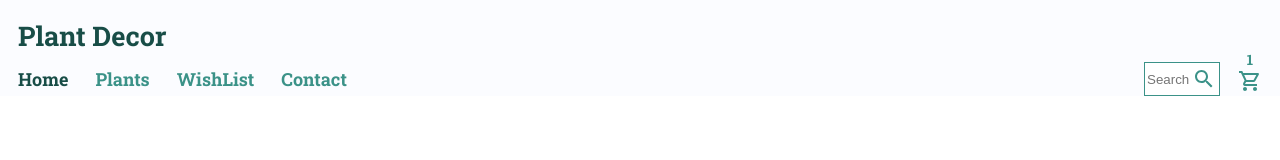
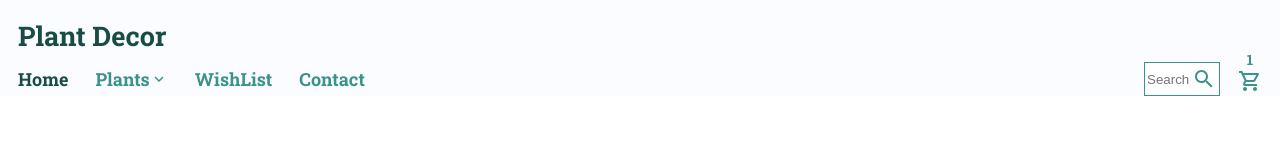
Before and after one commit to khuynh0101/online-store, a React (Create React App) app: page / in a window 1280 px wide. Shown: the top 160 px of the page. Built offline with nearby package versions, Linux system fonts and the light colour scheme.

Commit message:
restructured

```diff
--- a/package.json
+++ b/package.json
@@ -7,8 +7,8 @@
     "@testing-library/react": "^9.5.0",
     "@testing-library/user-event": "^7.2.1",
     "autoprefixer": "^9.8.0",
-    "react": "^16.13.1",
-    "react-dom": "^16.13.1",
+    "react": "^16.8.0",
+    "react-dom": "^16.8.0",
     "react-router-dom": "^5.2.0",
     "react-scripts": "3.4.1"
   },
--- a/src/App.js
+++ b/src/App.js
@@ -1,34 +1,40 @@
 import React, { useState } from 'react';
 import './App.css';
-import menuObject from './data/menu.json';
+import { BrowserRouter as Router } from 'react-router-dom';
+import { Layout } from './components/Layout/Layout';
+import { NavStateProvider } from './components/Providers/NavState';
 
-import { Layout } from './components/Layout/Layout';
-function App() {
-  const [menu, setMenu] = useState(menuObject);
+const App = () => {
+  //  const history = useHistory();
+  // const [menu, setMenu] = useState(menuObject);
 
-  const handleMenuItemClick = (event, index) => {
-    event.preventDefault();
+  //const handleMenuItemClick = (event, index) => {
+  //   event.preventDefault();
+  //   console.log(history);
+  //   history.push('/home');
 
-    let menuItems = [...menu];
-    menuItems.forEach((menuItem, idx) => {
-      if (idx === index) {
-        menuItem.isActive = true;
-        if (menuItem.subMenus) menuItem.showSubMenus = !menuItem.showSubMenus;
-      } else {
-        menuItems[idx].isActive = false;
-        menuItem.showSubMenus = false;
-      }
-    });
-    menuItems[index].isActive = true;
+  //   let menuItems = [...menu];
+  //   menuItems.forEach((menuItem, idx) => {
+  //     if (idx === index) {
+  //       menuItem.isActive = true;
+  //       if (menuItem.subMenus) menuItem.showSubMenus = !menuItem.showSubMenus;
+  //     } else {
+  //       menuItems[idx].isActive = false;
+  //       menuItem.showSubMenus = false;
+  //     }
+  //   });
+  //   menuItems[index].isActive = true;
 
-    setMenu(menuItems);
-  };
+  //   setMenu(menuItems);
+  // };
   return (
-    //add context provider
     <>
-      <Layout menu={menu} onMenuItemClick={handleMenuItemClick} />
+      <Router>
+        <NavStateProvider>
+          <Layout />
+        </NavStateProvider>
+      </Router>
     </>
   );
-}
-
+};
 export default App;
--- /dev/null
+++ b/src/components/Contact/Contact.js
@@ -0,0 +1,4 @@
+import React from 'react';
+export const Contact = () => {
+  return <div>Contact</div>;
+};
--- /dev/null
+++ b/src/components/Home/Home.js
@@ -0,0 +1,4 @@
+import React from 'react';
+export const Home = () => {
+  return <div>home</div>;
+};
--- a/src/components/Layout/Layout.js
+++ b/src/components/Layout/Layout.js
@@ -1,13 +1,38 @@
 import React from 'react';
 import { Header } from '../Header/Header';
 import { Nav } from '../Nav/Nav';
+import { Home } from '../Home/Home';
+import { Contact } from '../Contact/Contact';
+import {
+  BrowserRouter as Router,
+  Switch,
+  Route,
+  Link,
+  useHistory,
+} from 'react-router-dom';
 
 export const Layout = ({ menu, onMenuItemClick }) => {
   //add routing here
+  const history = useHistory();
+  const onMenuItemClick2 = (event, index) => {
+    event.preventDefault();
+    console.log(history);
+    history.push('/home');
+  };
   return (
-    <section className='header'>
-      <Header />
-      <Nav menu={menu} onMenuItemClick={onMenuItemClick} />
-    </section>
+    <>
+      <section className='header'>
+        <Header />
+        <Nav />
+      </section>
+      <Switch>
+        <Route path='/contact'>
+          <Contact />
+        </Route>
+        <Route path='/'>
+          <Home />
+        </Route>
+      </Switch>
+    </>
   );
 };
--- a/src/components/Nav/Nav.js
+++ b/src/components/Nav/Nav.js
@@ -1,7 +1,30 @@
-import React from 'react';
+import React, { useState } from 'react';
 import './Nav.css';
+import { useHistory } from 'react-router-dom';
+import { useNavState } from '../../components/Providers/NavState';
 
-export const Nav = ({ menu, onMenuItemClick }) => {
+export const Nav = () => {
+  const history = useHistory();
+  const [navState, setNavState] = useNavState();
+
+  const handleMenuItemClick = (event, index) => {
+    event.preventDefault();
+
+    let menuItems = [...navState];
+    menuItems.forEach((menuItem, idx) => {
+      if (idx === index) {
+        history.push(menuItem.url);
+        menuItem.isActive = true;
+        if (menuItem.subMenus) menuItem.showSubMenus = !menuItem.showSubMenus;
+      } else {
+        menuItems[idx].isActive = false;
+        menuItem.showSubMenus = false;
+      }
+    });
+    menuItems[index].isActive = true;
+    setNavState(menuItems);
+  };
+
   const renderSubMenu = (subMenus) => {
     return (
       <ul className='nav-container-subitems show'>
@@ -20,23 +43,24 @@ export const Nav = ({ menu, onMenuItemClick }) => {
   return (
     <nav className='nav-container'>
       <ul className='nav-container-items'>
-        {menu.map((menuItem, index) => {
+        {navState.map((menuItem, index) => {
           let liClassName = 'nav-container-item';
           let selectedClassName = menuItem.isActive ? 'link active' : 'link';
           if (menuItem.subMenus) {
-            selectedClassName += menuItem.subMenu ? ' link-arrow' : '';
-            liClassName += ' subitems';
+            selectedClassName = menuItem.subMenus
+              ? `${selectedClassName} link-arrow`
+              : '';
+            liClassName = `${liClassName} subitems`;
           }
-
           return (
             <li key={index} className={liClassName}>
               <a
                 className={selectedClassName}
                 href={menuItem.url}
-                onClick={(event) => onMenuItemClick(event, index)}
+                onClick={(event) => handleMenuItemClick(event, index)}
               >
                 <span>{menuItem.name}</span>
-                {menuItem.subMenu && (
+                {menuItem.subMenus && (
                   <svg
                     className='svg-arrow'
                     xmlns='http://www.w3.org/2000/svg'
--- /dev/null
+++ b/src/components/Providers/NavState.js
@@ -0,0 +1,17 @@
+import React, { useContext, useState } from 'react';
+import menu from '../../data/menu.json';
+
+const NavStateContext = React.createContext();
+export const NavStateProvider = ({ children }) => {
+  const [navState, setNavState] = useState(menu);
+  return (
+    <NavStateContext.Provider
+      value={[navState, setNavState]}
+      children={children}
+    />
+  );
+};
+
+export const useNavState = () => {
+  return useContext(NavStateContext);
+};
```
Also changed, not shown: 1 other file (tests, documents, lock files or other folders).
